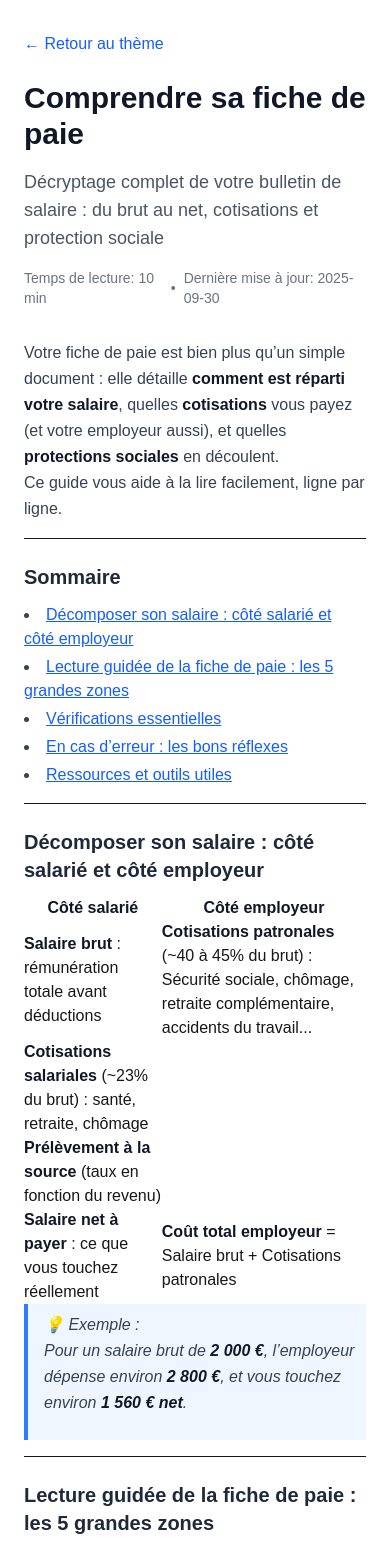
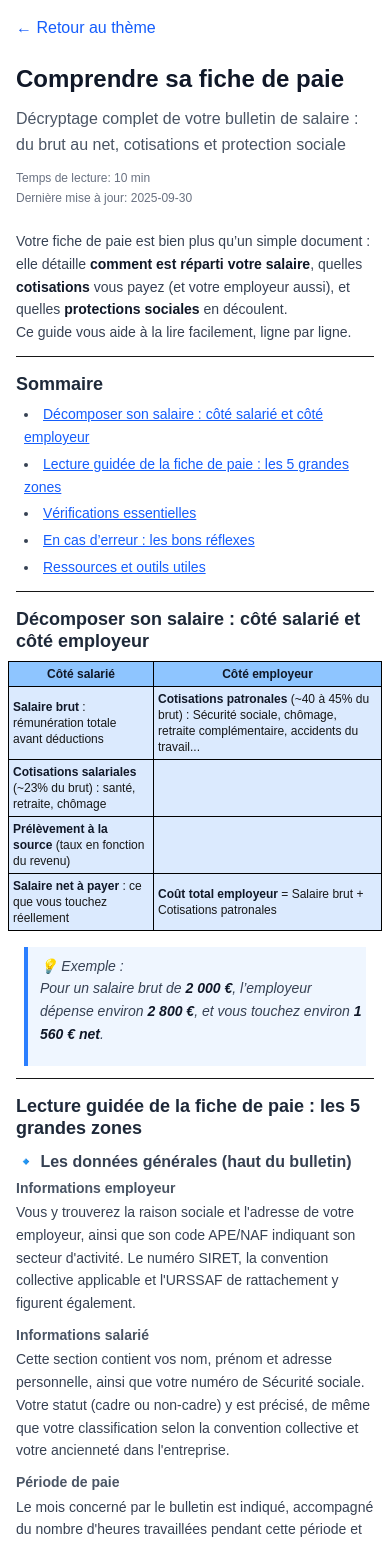
Before and after one commit to TicTac1602/CAP, a Next.js app: page /guide/comprendre-fiche-paie in a window 390 px wide. Shown: the top 1544 px of the page. Built offline with nearby package versions, Linux system fonts and the light colour scheme.

Commit message:
fix : styling and responsiveness improvements

```diff
--- a/src/app/guide/[slug]/page.tsx
+++ b/src/app/guide/[slug]/page.tsx
@@ -35,6 +35,18 @@ export async function generateMetadata({ params }: PageProps): Promise<Metadata>
 	};
 }
 
+// Fonction pour créer un ID d'ancre à partir du texte
+function createAnchorId(text: string): string {
+	return text
+		.toLowerCase()
+		.normalize('NFD').replace(/[\u0300-\u036f]/g, '')
+		.replace(/'/g, '')
+		.replace(/[^\w\s-:]/g, '')
+		.replace(/\s*:\s*/g, '--')
+		.replace(/\s+/g, '-')
+		.replace(/^-+|-+$/g, '');
+}
+
 export default async function GuidePage({ params }: PageProps) {
 	const { slug } = await params;
 	const guide = getGuideBySlug(slug);
@@ -51,7 +63,7 @@ export default async function GuidePage({ params }: PageProps) {
 
 	return (
 		<div className="min-h-screen bg-white">
-			<div className="max-w-4xl mx-auto px-6 py-8">
+			<div className="max-w-4xl mx-auto px-4 sm:px-6 py-4 sm:py-8">
 				{/* Retour arriere*/}
 				<div className="mb-6">
 					<Link
@@ -63,50 +75,90 @@ export default async function GuidePage({ params }: PageProps) {
 				</div>
 
 				{/* Guide Header */}
-				<header className="mb-8">
-					<h1 className="text-3xl font-bold text-gray-900 mb-4">{guide.title}</h1>
-					<p className="text-lg text-gray-600 mb-4">{guide.description}</p>
-					<div className="flex items-center text-sm text-gray-500">
+				<header className="mb-6 sm:mb-8">
+					<h1 className="text-2xl sm:text-3xl font-bold text-gray-900 mb-3 sm:mb-4 leading-tight">{guide.title}</h1>
+					<p className="text-base sm:text-lg text-gray-600 mb-3 sm:mb-4 leading-relaxed">{guide.description}</p>
+					<div className="flex flex-col sm:flex-row sm:items-center text-xs sm:text-sm text-gray-500 space-y-1 sm:space-y-0">
 						<span>Temps de lecture: {guide.readingTime} min</span>
-						<span className="mx-2">•</span>
+						<span className="hidden sm:inline mx-2">•</span>
 						<span>Dernière mise à jour: {guide.updatedAt || guide.publishedAt}</span>
 					</div>
 				</header>
 
 				{/* Guide Content */}
-				<article className="prose prose-lg max-w-none">
+				<article className="prose prose-sm sm:prose-base lg:prose-lg max-w-none">
 					<ReactMarkdown
 						remarkPlugins={[remarkGfm]}
 						components={{
-							h1: ({ children }) => <h1 className="text-2xl font-bold text-gray-900 mt-8 mb-4">{children}</h1>,
-							h2: ({ children }) => <h2 className="text-xl font-semibold text-gray-800 mt-6 mb-3">{children}</h2>,
-							h3: ({ children }) => <h3 className="text-lg font-medium text-gray-700 mt-4 mb-2">{children}</h3>,
-							p: ({ children }) => <p className="text-gray-700 mb-4 leading-relaxed">{children}</p>,
-							ul: ({ children }) => <ul className="list-disc list-inside mb-4 space-y-1">{children}</ul>,
-							ol: ({ children }) => <ol className="list-decimal list-inside mb-4 space-y-1">{children}</ol>,
-							li: ({ children }) => <li className="text-gray-700">{children}</li>,
+							h1: ({ children }) => {
+								const text = typeof children === 'string' ? children : children?.toString() || '';
+								const id = createAnchorId(text);
+								return <h1 id={id} className="text-xl sm:text-2xl lg:text-3xl font-bold text-gray-900 mt-6 sm:mt-8 mb-3 sm:mb-4 leading-tight">{children}</h1>;
+							},
+							h2: ({ children }) => {
+								const text = typeof children === 'string' ? children : children?.toString() || '';
+								const id = createAnchorId(text);
+								return <h2 id={id} className="text-lg sm:text-xl lg:text-2xl font-semibold text-gray-800 mt-4 sm:mt-6 mb-2 sm:mb-3 leading-tight">{children}</h2>;
+							},
+							h3: ({ children }) => {
+								const text = typeof children === 'string' ? children : children?.toString() || '';
+								const id = createAnchorId(text);
+								return <h3 id={id} className="text-base sm:text-lg lg:text-xl font-semibold text-gray-700 mt-3 sm:mt-4 mb-2 leading-tight">{children}</h3>;
+							},
+							h4: ({ children }) => {
+								const text = typeof children === 'string' ? children : children?.toString() || '';
+								const id = createAnchorId(text);
+								return <h4 id={id} className="text-sm sm:text-base lg:text-lg font-semibold text-gray-600 mt-2 sm:mt-3 mb-1 sm:mb-2 leading-tight">{children}</h4>;
+							},
+							p: ({ children }) => <p className="text-sm sm:text-base text-gray-700 mb-3 sm:mb-4 leading-relaxed">{children}</p>,
+							ul: ({ children }) => <ul className="list-disc list-inside mb-3 sm:mb-4 space-y-1 pl-2">{children}</ul>,
+							ol: ({ children }) => <ol className="list-decimal list-inside mb-3 sm:mb-4 space-y-1 pl-2">{children}</ol>,
+							li: ({ children }) => <li className="text-sm sm:text-base text-gray-700 leading-relaxed">{children}</li>,
 							strong: ({ children }) => <strong className="font-semibold text-gray-900">{children}</strong>,
 							em: ({ children }) => <em className="italic text-gray-800">{children}</em>,
-							a: ({ href, children }) => (
-								<a href={href} className="text-blue-600 hover:text-blue-800 underline" target="_blank" rel="noopener noreferrer">
-									{children}
-								</a>
-							),
+							a: ({ href, children }) => {
+								// Si le lien commence par #, c'est une ancre interne
+								if (href?.startsWith('#')) {
+									return (
+										<a href={href} className="text-blue-600 hover:text-blue-800 underline text-sm sm:text-base">
+											{children}
+										</a>
+									);
+								}
+								// Sinon, c'est un lien externe
+								return (
+									<a href={href} className="text-blue-600 hover:text-blue-800 underline text-sm sm:text-base" target="_blank" rel="noopener noreferrer">
+										{children}
+									</a>
+								);
+							},
 							blockquote: ({ children }) => (
-								<blockquote className="border-l-4 border-blue-500 pl-4 py-2 mb-4 bg-blue-50 italic text-gray-700">
+								<blockquote className="border-l-4 border-blue-500 pl-3 sm:pl-4 py-2 mb-3 sm:mb-4 bg-blue-50 italic text-sm sm:text-base text-gray-700 mx-2 sm:mx-0">
 									{children}
 								</blockquote>
 							),
 							code: ({ children }) => (
-								<code className="bg-gray-100 px-2 py-1 rounded text-sm font-mono text-gray-800">
+								<code className="bg-gray-100 px-1 sm:px-2 py-1 rounded text-xs sm:text-sm font-mono text-gray-800 break-words">
 									{children}
 								</code>
 							),
 							pre: ({ children }) => (
-								<pre className="bg-gray-100 p-4 rounded-lg overflow-x-auto mb-4">
+								<pre className="bg-gray-100 p-2 sm:p-4 rounded-lg overflow-x-auto mb-3 sm:mb-4 text-xs sm:text-sm">
 									{children}
 								</pre>
 							),
+							table: ({ children }) => (
+								<div className="overflow-x-auto mb-4 sm:mb-6 -mx-2 sm:mx-0">
+									<table className="min-w-full border-collapse border border-gray-300 text-xs sm:text-sm">
+										{children}
+									</table>
+								</div>
+							),
+							thead: ({ children }) => <thead className="bg-blue-300">{children}</thead>,
+							tbody: ({ children }) => <tbody className="bg-blue-100">{children}</tbody>,
+							tr: ({ children }) => <tr className="border-b border-black">{children}</tr>,
+							th: ({ children }) => <th className="border border-black py-1 sm:py-2 px-1 sm:px-4 text-center font-semibold text-xs sm:text-sm">{children}</th>,
+							td: ({ children }) => <td className="border border-black py-1 sm:py-2 px-1 sm:px-4 text-left text-xs sm:text-sm">{children}</td>
 						}}
 					>
 						{markdownContent}
@@ -114,10 +166,10 @@ export default async function GuidePage({ params }: PageProps) {
 				</article>
 
 				{/* Back to theme */}
-				<div className="mt-12 pt-8 border-t border-gray-200">
+				<div className="mt-8 sm:mt-12 pt-6 sm:pt-8 border-t border-gray-200">
 					<Link
 						href={`/theme/${guide.themeId}`}
-						className="inline-flex items-center text-blue-600 hover:text-blue-800"
+						className="inline-flex items-center text-sm sm:text-base text-blue-600 hover:text-blue-800"
 					>
 						← Retour au thème
 					</Link>
```
